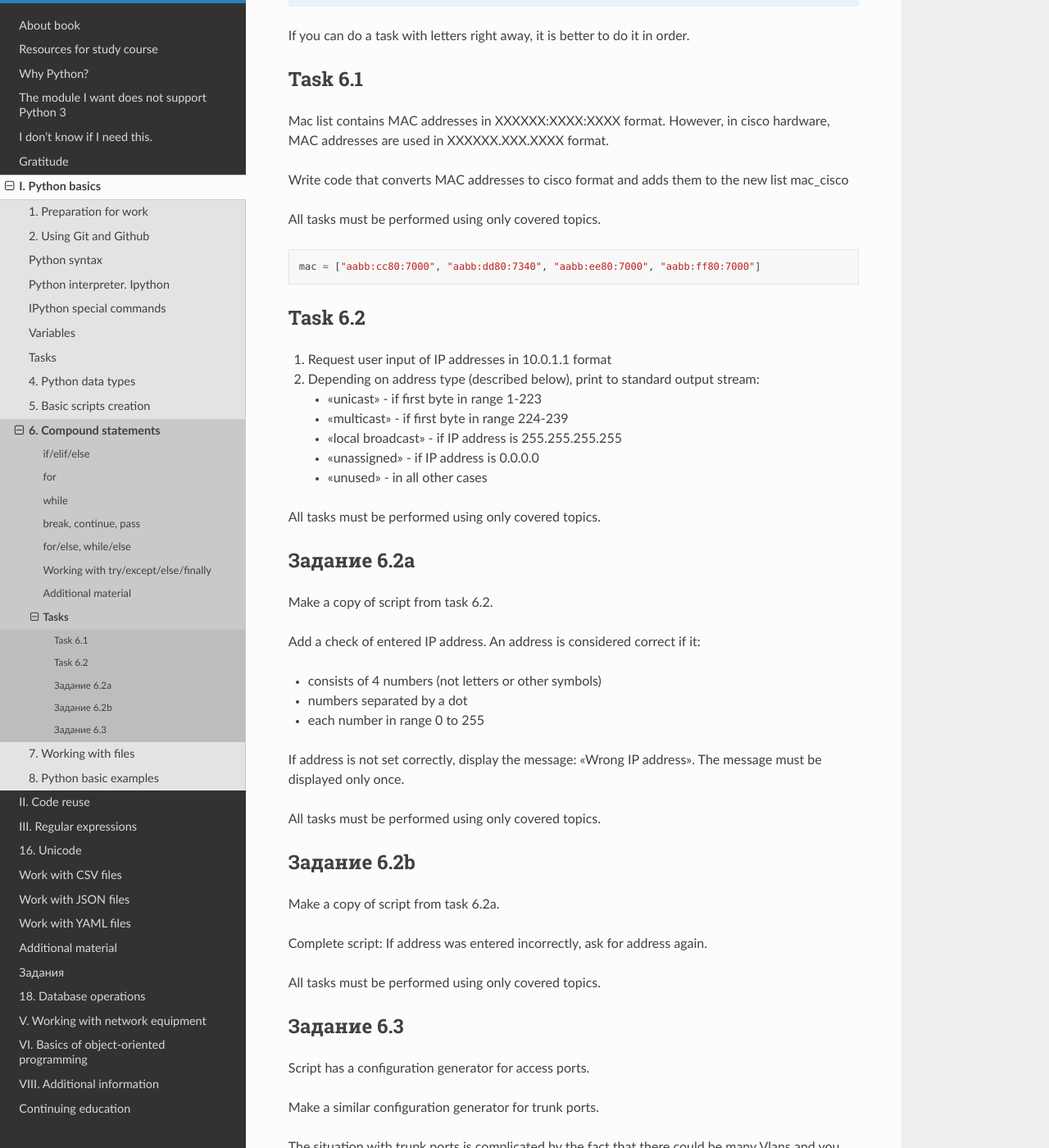
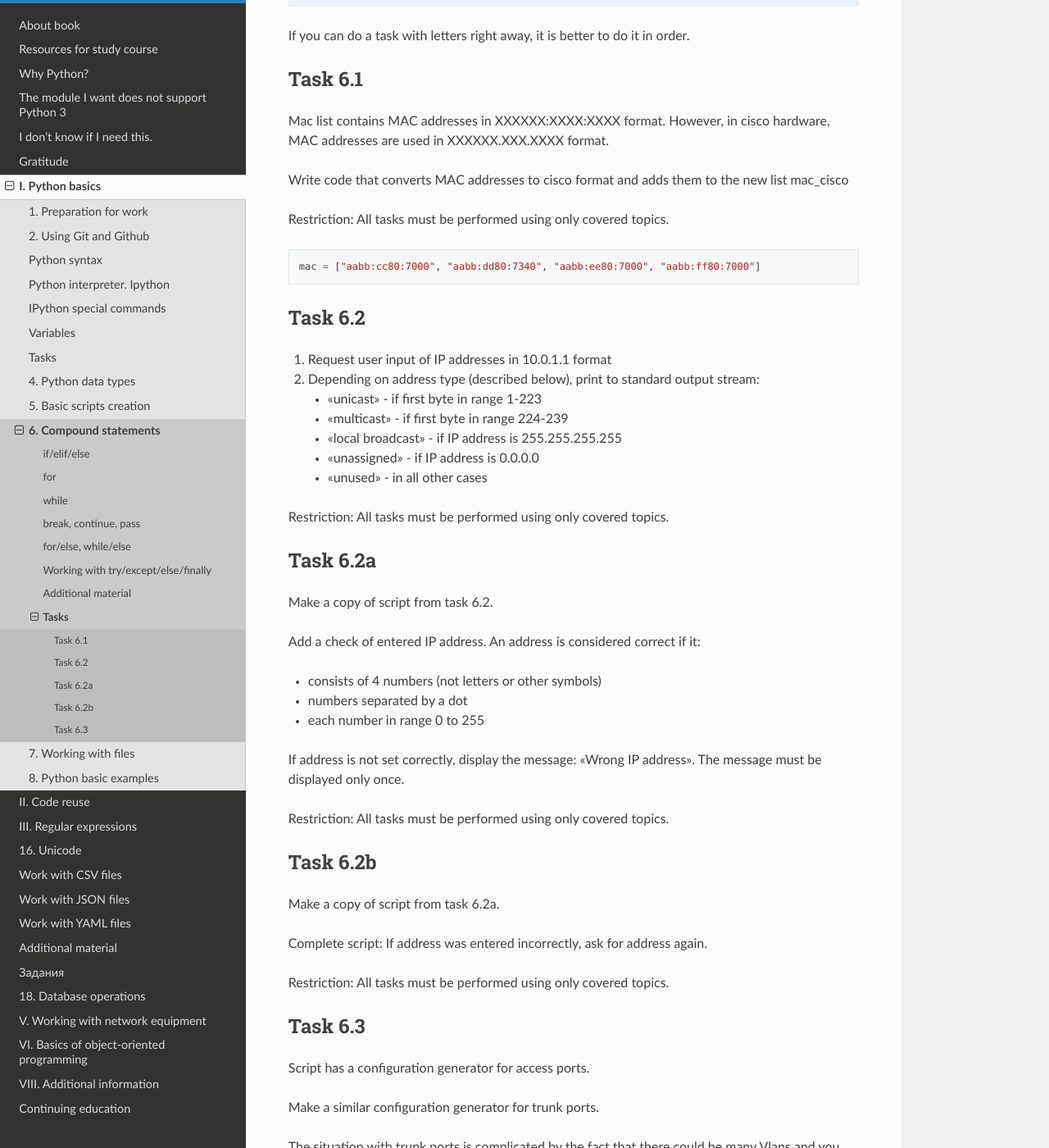
Before and after one commit to Aidar5/nattoeng, a Sphinx documentation site: the page built from docs/source/exercises/06_exercises.rst, in a window 1280 px wide and 1400 px high, scrolled down 420 px. Shown: the whole window at 82% size. Built offline with Sphinx 7.4.7 and the Read the Docs theme 2.0.0, drawn with Linux system fonts in a browser that asks for light colours; pages that are not in the unit, such as notebooks, are missing from menus; some of the changed text lies outside the part shown.

Commit message:
Update 06_exercises.rst

```diff
--- a/docs/source/exercises/06_exercises.rst
+++ b/docs/source/exercises/06_exercises.rst
@@ -15,7 +15,7 @@ Mac list contains MAC addresses in XXXXXX:XXXX:XXXX format. However, in cisco ha
 Write code that converts MAC addresses to cisco format and adds them to the new list mac_cisco
 
 
-All tasks must be performed using only covered topics.
+Restriction: All tasks must be performed using only covered topics.
 
 .. code:: python
 
@@ -33,9 +33,9 @@ Task 6.2
    * "unassigned" - if IP address is 0.0.0.0
    * "unused" - in all other cases
 
-All tasks must be performed using only covered topics.
+Restriction: All tasks must be performed using only covered topics.
 
-Задание 6.2a
+Task 6.2a
 ~~~~~~~~~~~~
 
 Make a copy of script from task 6.2.
@@ -49,9 +49,9 @@ Add a check of entered IP address. An address is considered correct if it:
 If address is not set correctly, display the message: "Wrong IP address". The message must be displayed only once.
 
 
-All tasks must be performed using only covered topics.
+Restriction: All tasks must be performed using only covered topics.
 
-Задание 6.2b
+Task 6.2b
 ~~~~~~~~~~~~
 
 Make a copy of script from task 6.2a.
@@ -59,9 +59,9 @@ Make a copy of script from task 6.2a.
 Complete script:
 If address was entered incorrectly, ask for address again.
 
-All tasks must be performed using only covered topics.
+Restriction: All tasks must be performed using only covered topics.
 
-Задание 6.3
+Task 6.3
 ~~~~~~~~~~~
 
 Script has a configuration generator for access ports.
@@ -85,7 +85,7 @@ Tasks for ports 0/1, 0/2, 0/4:
 
 The code should not be tied to specific port numbers. That is, if there are other interface numbers in *trunk* dictionary, the code should work..
 
-All tasks must be performed using only covered topics.
+Restriction: All tasks must be performed using only covered topics.
 
 .. code:: python
 
```
